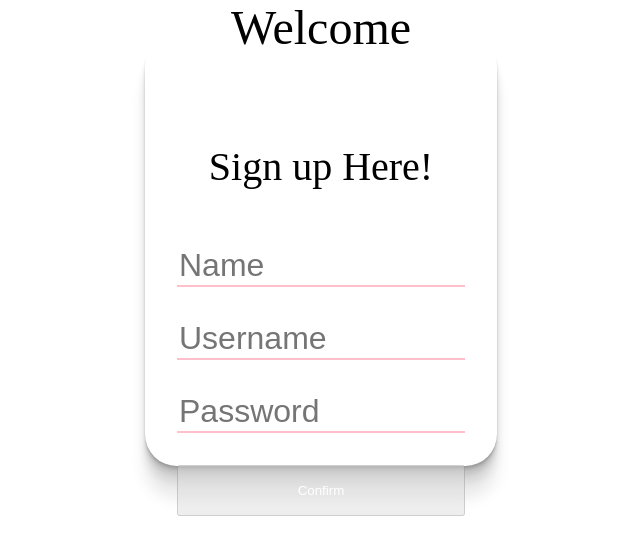
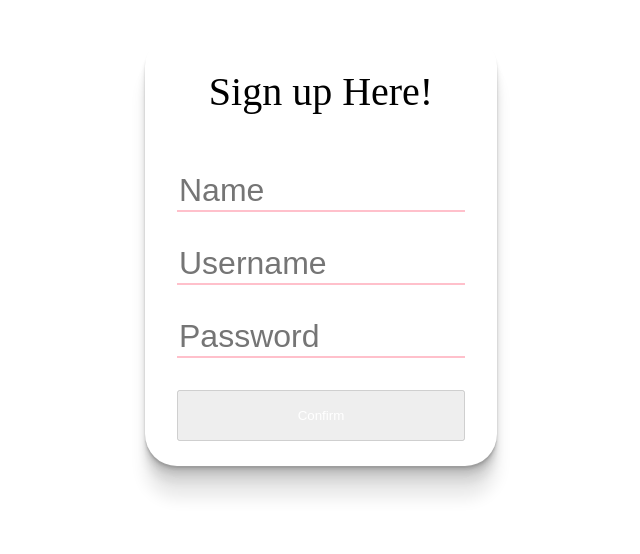
Before and after one commit to HenryRDavis/webthing-fe, a React (Create React App) app in the folder frontend/: page /signup in a window 1280 px wide. Shown: the top 554 px of the page, without its empty margins (319-959 px from the left). Built offline with nearby package versions, Linux system fonts and the light colour scheme.

Commit message:
deleted Link

```diff
--- a/frontend/src/components/signup.js
+++ b/frontend/src/components/signup.js
@@ -4,7 +4,6 @@ import schema from '../formValidation/SignUpSchema';
 import styled from 'styled-components';
 import {useDispatch, useSelector } from 'react-redux';
 import { actions } from '../store/actions';
-import { Link } from 'react-router-dom';
 
 // STYLING
 const FormContainerDiv = styled.div`
@@ -222,7 +221,6 @@ export default function Signup() {
         <LoginDiv>
         <FormContainerDiv>
         <div class="form-text-top">
-            <p id="welcome-text">Welcome</p>
             <p id="sub-text">Sign up Here!</p>
         </div>
 
```
